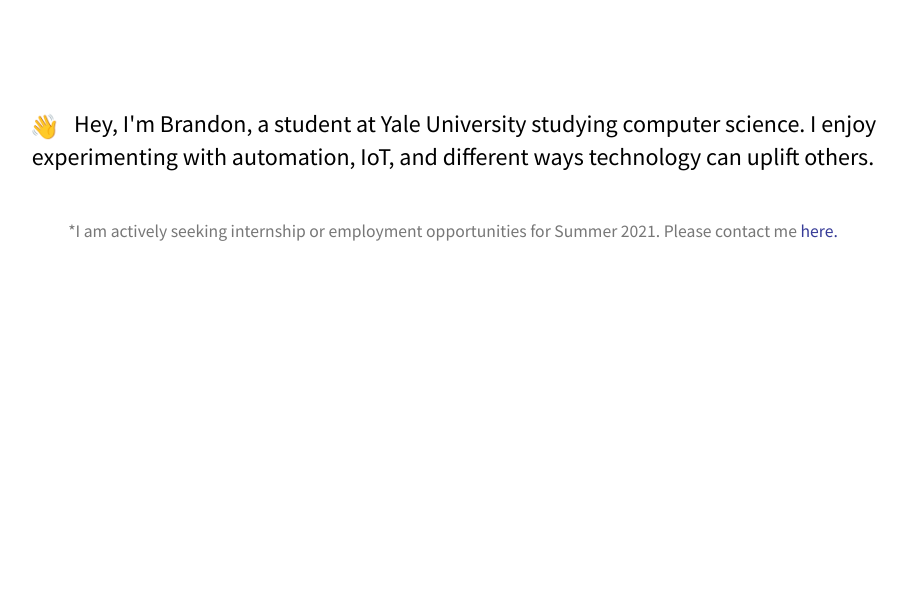
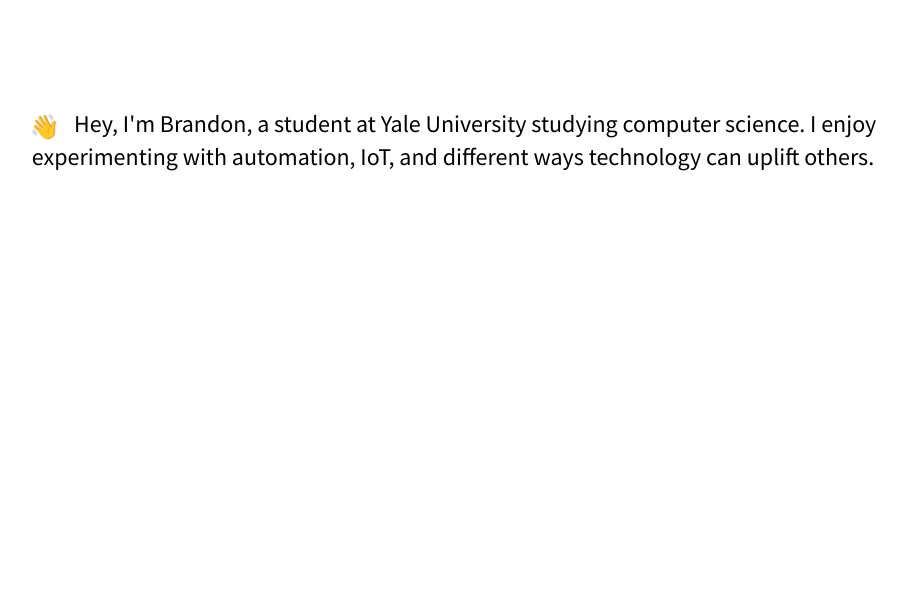
Before and after one commit to Firebird1029/brandonyee, a plain HTML site: page index.html in a window 1280 px wide. Shown: the part 91-680 px from the top of the page, without its empty margins (187-1094 px from the left). Drawn offline with nearby package versions, Linux system fonts and the light colour scheme.

Commit message:
Update index.html

```diff
--- a/index.html
+++ b/index.html
@@ -27,7 +27,7 @@
 				<section>
 					<p class="title unselectable animate__animated animate__fadeIn"><span style="vertical-align: middle;">&#128075;</span> &nbsp; Hey, I'm Brandon, a student at Yale University studying computer science. I enjoy experimenting with automation, IoT, and different ways technology can uplift others.</p>
 					<p class="spacer"></p>
-					<p class="subtitle animate__animated animate__fadeIn animate__delay-1s">*I am actively seeking internship or employment opportunities for Summer 2021. Please contact me <a style="opacity: 0.9; cursor: pointer;" onclick="scrollToID('contact')">here.</a></p>
+					<!-- <p class="subtitle animate__animated animate__fadeIn animate__delay-1s">*I am actively seeking internship or employment opportunities for Summer 2021. Please contact me <a style="opacity: 0.9; cursor: pointer;" onclick="scrollToID('contact')">here.</a></p> -->
 				</section>
 				<footer>
 					<span style="font-size: 2.5rem; color: #22278c;">
```
